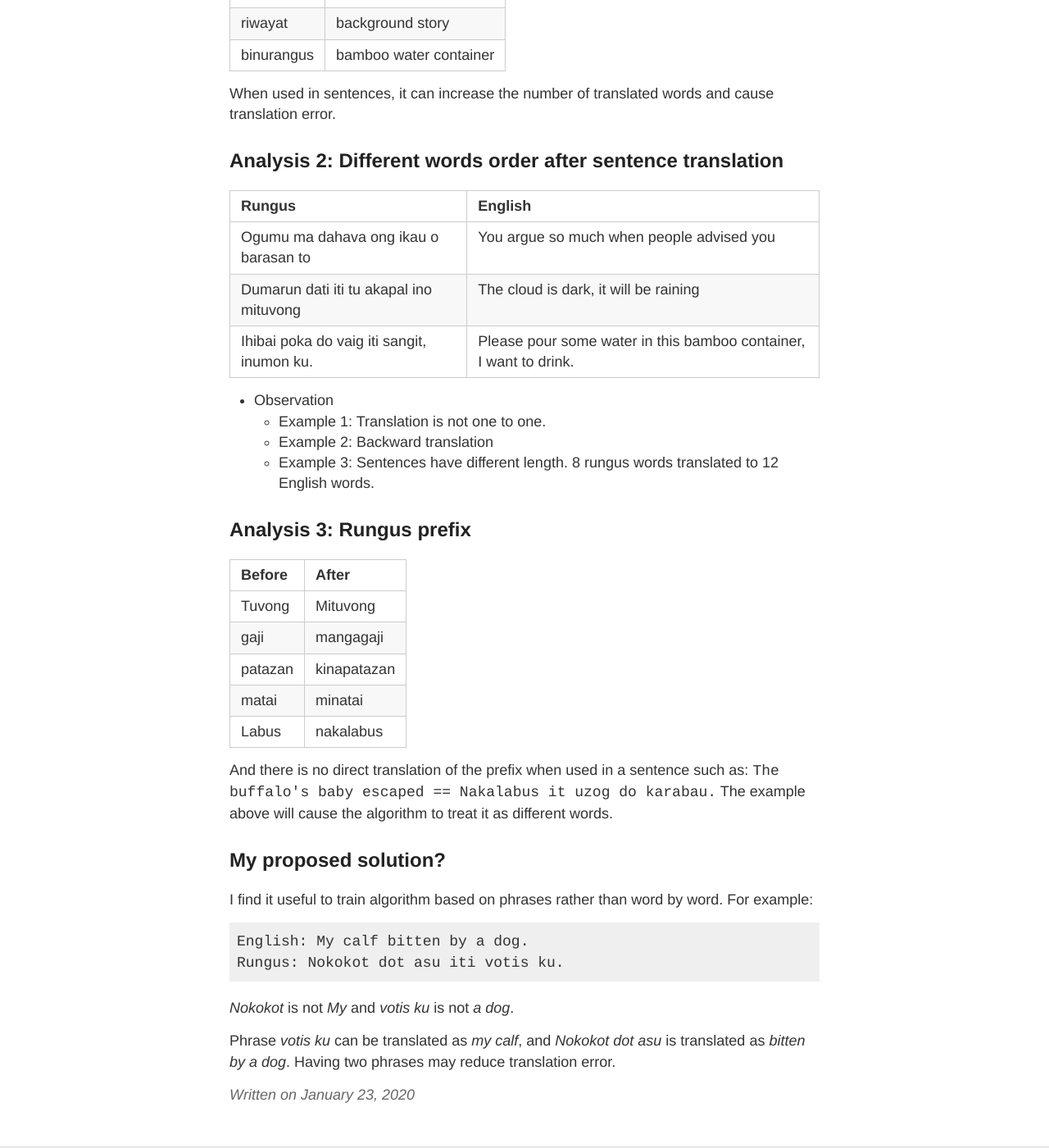
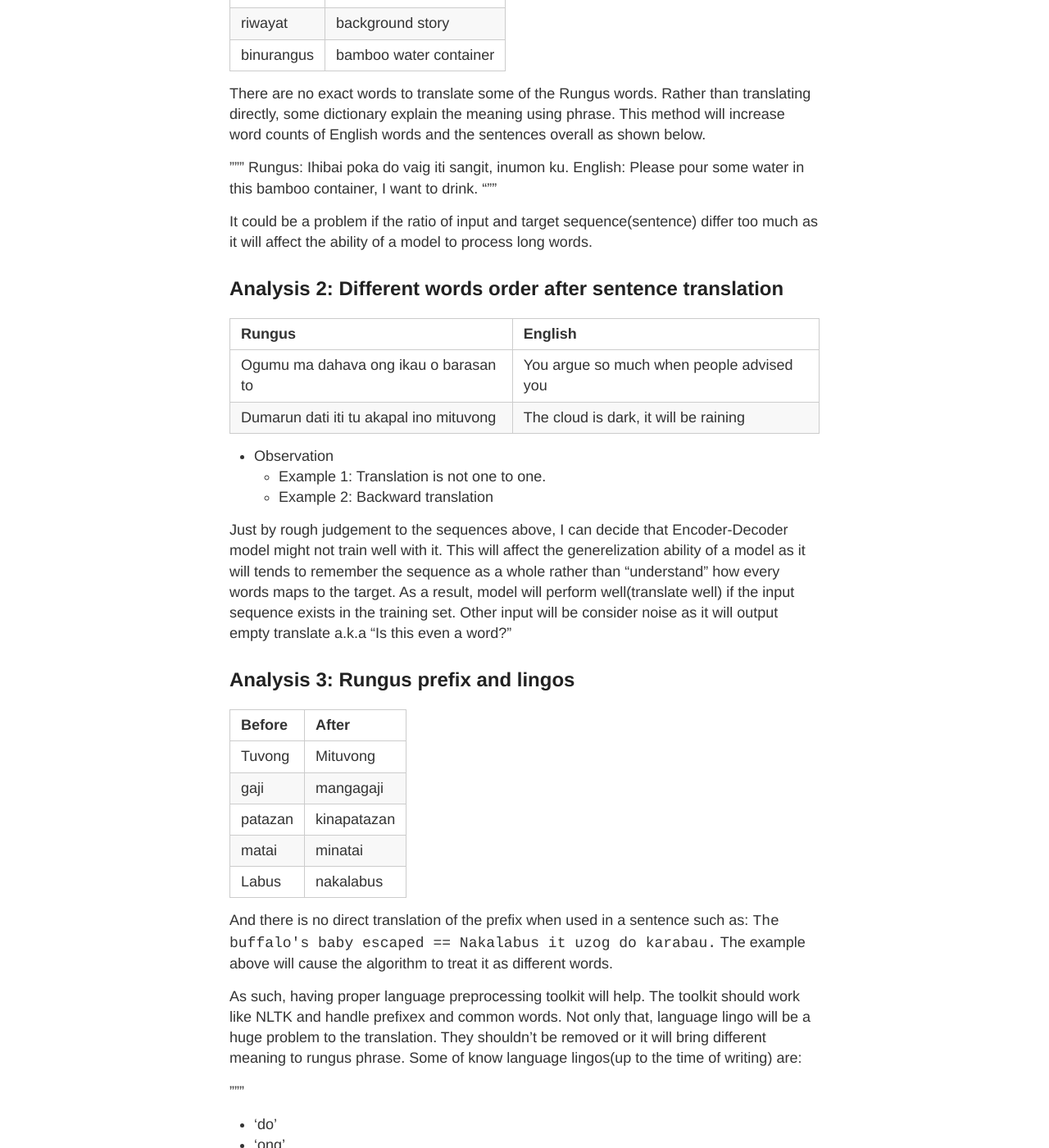
Before and after one commit to devennn/devennn.github.io, a Jekyll site: the page built from _posts/2020-01-23-analysis-of-english-rungus.md, in a window 1280 px wide and 1400 px high, scrolled down 580 px. Shown: the whole window at 82% size. Built offline with Jekyll 4.4.1, drawn with Linux system fonts in a browser that asks for light colours; some of the changed text lies outside the part shown.

Commit message:
Update 2020-01-23-analysis-of-english-rungus.md

````diff
--- a/_posts/2020-01-23-analysis-of-english-rungus.md
+++ b/_posts/2020-01-23-analysis-of-english-rungus.md
@@ -20,7 +20,14 @@ Basic overview as of 23/1/2020:
 | riwayat    | background story       |
 | binurangus | bamboo water container |
 
-When used in sentences, it can increase the number of translated words and cause translation error.
+There are no exact words to translate some of the Rungus words. Rather than translating directly, some dictionary explain the meaning using phrase. This method will increase word counts of English words and the sentences overall as shown below.
+
+"""
+Rungus: Ihibai poka do vaig iti sangit, inumon ku.
+English: Please pour some water in this bamboo container, I want to drink.
+"""
+
+It could be a problem if the ratio of input and target sequence(sentence) differ too much as it will affect the ability of a model to process long words.
 
 ## Analysis 2: Different words order after sentence translation
 
@@ -28,14 +35,14 @@ When used in sentences, it can increase the number of translated words and cause
 |------------|------------------------|
 | Ogumu ma dahava ong ikau o barasan to | You argue so much when people advised you |
 | Dumarun dati iti tu akapal ino mituvong | The cloud is dark, it will be raining |
-| Ihibai poka do vaig iti sangit, inumon ku. | Please pour some water in this bamboo container, I want to drink. |
 
 - Observation
   - Example 1: Translation is not one to one.
   - Example 2: Backward translation
-  - Example 3: Sentences have different length. 8 rungus words translated to 12 English words.
 
-## Analysis 3: Rungus prefix
+Just by rough judgement to the sequences above, I can decide that Encoder-Decoder model might not train well with it. This will affect the generelization ability of a model as it will tends to remember the sequence as a whole rather than "understand" how every words maps to the target. As a result, model will perform well(translate well) if the input sequence exists in the training set. Other input will be consider noise as it will output empty translate a.k.a "Is this even a word?"
+
+## Analysis 3: Rungus prefix and lingos
 
 | Before  | After       |
 |---------|-------------|
@@ -49,13 +56,15 @@ And there is no direct translation of the prefix when used in a sentence such as
 ```The buffalo's baby escaped == Nakalabus it uzog do karabau.```
 The example above will cause the algorithm to treat it as different words.
 
-## My proposed solution?
+As such, having proper language preprocessing toolkit will help. The toolkit should work like NLTK and handle prefixex and common words. Not only that, language lingo will be a huge problem to the translation. They shouldn't be removed or it will bring different meaning to rungus phrase. Some of know language lingos(up to the time of writing) are:
 
-I find it useful to train algorithm based on phrases rather than word by word. For example:
-```
-English: My calf bitten by a dog.
-Rungus: Nokokot dot asu iti votis ku.
-```
-_Nokokot_ is not _My_ and _votis ku_ is not _a dog_.
-
-Phrase _votis ku_ can be translated as _my calf_, and _Nokokot dot asu_ is translated as _bitten by a dog_. Having two phrases may reduce translation error.
+"""
+- 'do'
+- 'ong'
+- 'no'
+- 'ko'
+- 'po'
+- 'dino'
+- 'ino'
+- 'o'
+"""
````
